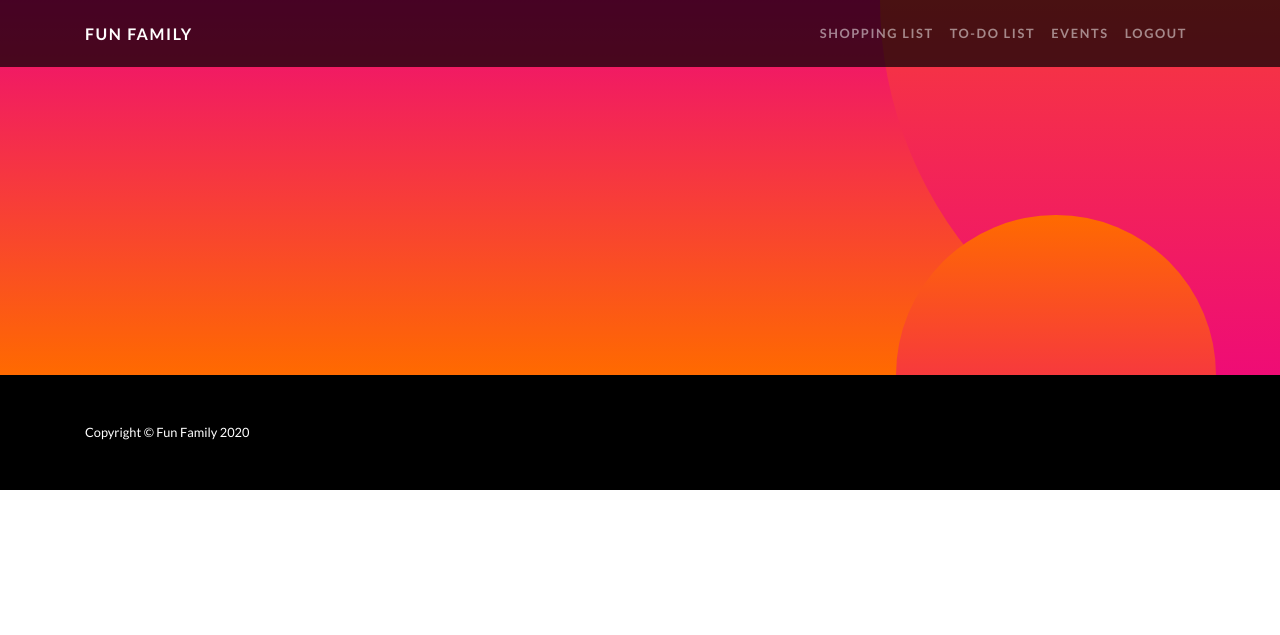
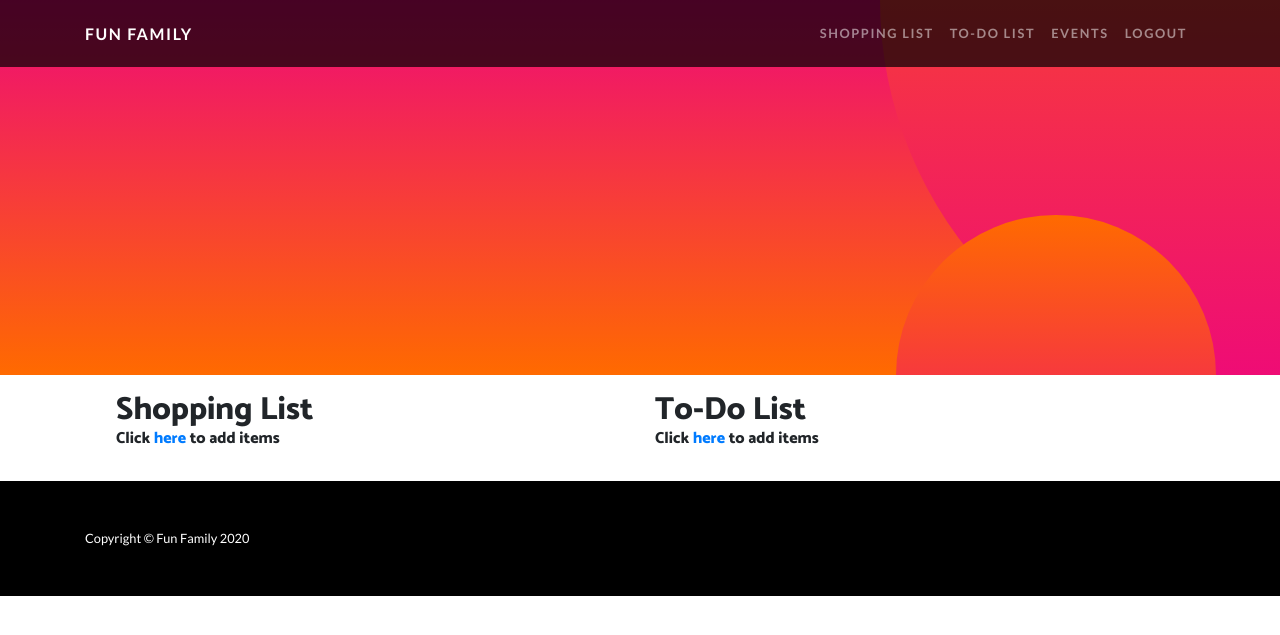
Before and after one commit to Lakshita110/Fun-Family-App, a Flask app: template app/templates/dashboard.html in a window 1280 px wide. Shown: the top 635 px of the page. Run offline with Flask 2, Linux system fonts and the light colour scheme; the template is opened without the code that fills it, so the values that code supplies are empty; parts of the project's set-up code (start-up, migrations or seed data) failed here and were passed over; some libraries are stand-ins or nearby versions.

Commit message:
Dashboard functionality

```diff
--- a/app/templates/dashboard.html
+++ b/app/templates/dashboard.html
@@ -1,4 +1,28 @@
 {% extends "userbase.html"%}
 
 {% block body%}
+<div class="container">
+    <div class="row m-3">
+    <div class="col-md">
+    <h2 class="masthead-subheading mb-0">Shopping List</h2>
+    <h6>Click <a href="{{ url_for('lists.shopping') }}">here</a> to add items </h6>
+    <ul class="m-3">
+        {% for item in shopping_items %}
+        <li><p>{{ item.value }} <a href="{{ url_for('lists.complete', item_id=item._id, redirect='dashboard') }}">Complete</a></p></li>
+        {% endfor %}
+    </ul>
+</div>
+
+    <div class="col-md">
+    <h2 class="masthead-subheading mb-0">To-Do List</h2>
+    <h6>Click <a href="{{ url_for('lists.todo') }}">here</a> to add items </h6>
+    <ul class="m-3">
+        {% for item in todo_items %}
+        <li><p>{{ item.value }} <a href="{{ url_for('lists.complete', item_id=item._id, redirect='todo') }}">Complete</a></p></li>
+        {% endfor %}
+    </ul>
+</div>
+</div>
+</div>
+
 {% endblock %}
--- a/app/templates/list.html
+++ b/app/templates/list.html
@@ -1,6 +1,6 @@
 {% extends "userbase.html"%}
 
-{% block body%}
+{% block body %}
 
 <section>
     <div class="container p-2">
@@ -18,7 +18,7 @@
             </form>
             <ul class="m-3">
                 {% for item in items %}
-                <li><p>{{ item.value }} <a href="{{ url_for('lists.complete', item_id=item._id, list_type=list) }}">Complete</a></p></li>
+                <li><p>{{ item.value }} <a href="{{ url_for('lists.complete', item_id=item._id, redirect=list) }}">Complete</a></p></li>
                 {% endfor %}
             </ul>
         </div>
@@ -26,6 +26,4 @@
   </div>
 </section>
 
-
-
 {% endblock %}
--- a/app/templates/userbase.html
+++ b/app/templates/userbase.html
@@ -27,7 +27,7 @@
   <!-- Navigation -->
   <nav class="navbar navbar-expand-lg navbar-dark navbar-custom fixed-top">
     <div class="container">
-      <a class="navbar-brand" href="{{ url_for('auth.landing') }}">Fun Family</a>
+      <a class="navbar-brand" href="{{ url_for('auth.dashboard') }}">Fun Family</a>
       <button class="navbar-toggler" type="button" data-toggle="collapse" data-target="#navbarResponsive" aria-controls="navbarResponsive" aria-expanded="false" aria-label="Toggle navigation">
         <span class="navbar-toggler-icon"></span>
       </button>
```
Also changed, not shown: app/auth/routes.py (+8 -2 lines), app/lists/routes.py (+6 -4 lines).
